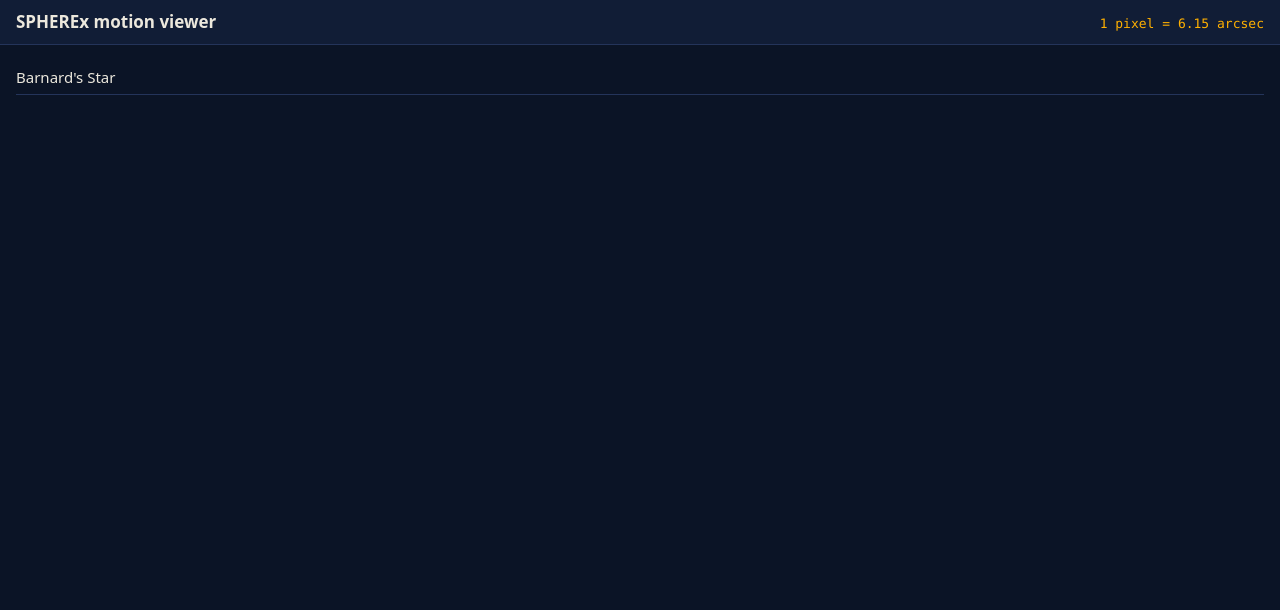
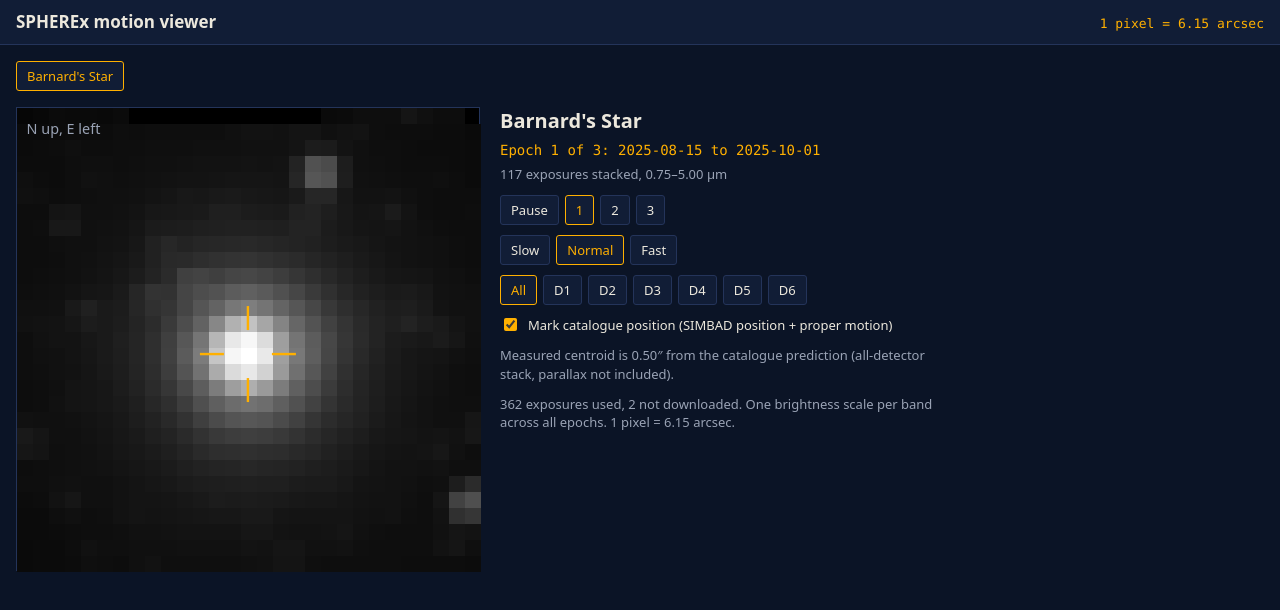
Before and after one commit to FearmessOp/blackhole-spherex, a React (Vite) app in the folder site/: page / in a window 1280 px wide. Shown: the top 610 px of the page. Built offline with nearby package versions, Linux system fonts and the light colour scheme.

Commit message:
Add blink view for epoch-stacked frames

```diff
--- a/site/index.html
+++ b/site/index.html
@@ -6,6 +6,7 @@
     <meta name="viewport" content="width=device-width, initial-scale=1.0" />
     <meta name="description"
         content="Blink SPHEREx images of a patch of sky in time order to spot moving and variable objects." />
+    <link rel="icon" href="data:," />
     <title>SPHEREx motion viewer</title>
 </head>
 
--- a/site/src/App.tsx
+++ b/site/src/App.tsx
@@ -1,4 +1,5 @@
 import { useEffect, useState } from 'react'
+import BlinkView from './BlinkView'
 
 type TargetEntry = {
     slug: string
@@ -14,6 +15,7 @@ const INDEX_URL = `${import.meta.env.BASE_URL}data/index.json`
 
 export default function App() {
     const [index, setIndex] = useState<IndexState>({ status: 'loading' })
+    const [slug, setSlug] = useState<string | null>(null)
 
     useEffect(() => {
         let cancelled = false
@@ -50,11 +52,20 @@ export default function App() {
                     <p className="note">No processed targets are available yet.</p>
                 )}
                 {index.status === 'ready' && (
-                    <ul className="targets">
-                        {index.targets.map((t) => (
-                            <li key={t.slug}>{t.name}</li>
-                        ))}
-                    </ul>
+                    <>
+                        <nav className="row targets">
+                            {index.targets.map((t) => (
+                                <button
+                                    key={t.slug}
+                                    className={t.slug === (slug ?? index.targets[0].slug) ? 'on' : ''}
+                                    onClick={() => setSlug(t.slug)}
+                                >
+                                    {t.name}
+                                </button>
+                            ))}
+                        </nav>
+                        <BlinkView key={slug ?? index.targets[0].slug} slug={slug ?? index.targets[0].slug} />
+                    </>
                 )}
             </main>
         </div>
--- /dev/null
+++ b/site/src/BlinkView.tsx
@@ -0,0 +1,166 @@
+import { useEffect, useState } from 'react'
+
+type Epoch = {
+    index: number
+    t_start: string
+    t_end: string
+    n_exposures: number
+    predicted: { x: number; y: number }
+    measured?: { x: number; y: number }
+    offset_arcsec?: { east: number; north: number; total: number }
+}
+type Frame = { epoch: number; png: string; n_frames: number; wave_min_um: number; wave_max_um: number }
+type Band = { id: string; label: string; frames: Frame[] }
+type Meta = {
+    name: string
+    grid: { npix: number; scale_arcsec: number }
+    n_exposures: number
+    n_missing: number
+    epochs: Epoch[]
+    bands: Band[]
+}
+
+const ZOOM = 16
+const SPEEDS = [
+    { label: 'Slow', ms: 1200 },
+    { label: 'Normal', ms: 600 },
+    { label: 'Fast', ms: 250 }]
+
+export default function BlinkView({ slug }: { slug: string }) {
+    const base = `${import.meta.env.BASE_URL}data/${slug}/`
+    const [meta, setMeta] = useState<Meta | null>(null)
+    const [failed, setFailed] = useState(false)
+    const [bandId, setBandId] = useState('all')
+    const [pos, setPos] = useState(0)
+    const [playing, setPlaying] = useState(true)
+    const [ms, setMs] = useState(600)
+    const [marker, setMarker] = useState(true)
+
+    useEffect(() => {
+        let cancelled = false
+        setMeta(null)
+        setFailed(false)
+        fetch(`${base}meta.json`)
+            .then((r) => (r.ok ? r.json() : Promise.reject(new Error(String(r.status)))))
+            .then((m: Meta) => {
+                if (!cancelled) setMeta(m)
+            })
+            .catch(() => {
+                if (!cancelled) setFailed(true)
+            })
+        return () => {
+            cancelled = true
+        }
+    }, [base])
+
+    const band = meta?.bands.find((b) => b.id === bandId) ?? meta?.bands[0]
+    const nFrames = band?.frames.length ?? 0
+
+    useEffect(() => {
+        if (!playing || nFrames < 2) return
+        const id = window.setInterval(() => setPos((p) => (p + 1) % nFrames), ms)
+        return () => window.clearInterval(id)
+    }, [playing, ms, nFrames])
+
+    if (failed) return <p className="note">Could not load the data for this target.</p>
+    if (!meta || !band) return <p className="note">Loading…</p>
+
+    const frame = band.frames[pos % nFrames]
+    const epoch = meta.epochs[frame.epoch]
+    const n = meta.grid.npix
+    const size = n * ZOOM
+
+    return (
+        <div className="blink">
+            <div className="view" style={{ width: size, height: size }}>
+                {band.frames.map((f) => (
+                    <img
+                        key={f.png}
+                        className="sky"
+                        src={base + f.png}
+                        width={size}
+                        height={size}
+                        alt=""
+                        style={{ visibility: f === frame ? 'visible' : 'hidden' }}
+                    />
+                ))}
+                <svg className="overlay" viewBox={`0 0 ${n} ${n}`} width={size} height={size}>
+                    {marker && (
+                        <g className="marker" transform={`translate(${epoch.predicted.x + 0.5} ${epoch.predicted.y + 0.5})`}>
+                            <line x1="-3" y1="0" x2="-1.5" y2="0" />
+                            <line x1="1.5" y1="0" x2="3" y2="0" />
+                            <line x1="0" y1="-3" x2="0" y2="-1.5" />
+                            <line x1="0" y1="1.5" x2="0" y2="3" />
+                        </g>
+                    )}
+                    <text className="compass" x="0.6" y="1.6">N up, E left</text>
+                </svg>
+            </div>
+
+            <div className="panel">
+                <h2>{meta.name}</h2>
+                <p className="epoch">
+                    Epoch {frame.epoch + 1} of {meta.epochs.length}: {epoch.t_start.slice(0, 10)} to {epoch.t_end.slice(0, 10)}
+                </p>
+                <p className="detail">
+                    {frame.n_frames} exposures stacked, {frame.wave_min_um.toFixed(2)}–{frame.wave_max_um.toFixed(2)} µm
+                </p>
+
+                <div className="row">
+                    <button onClick={() => setPlaying(!playing)}>{playing ? 'Pause' : 'Play'}</button>
+                    {band.frames.map((f, i) => (
+                        <button
+                            key={f.png}
+                            className={i === pos % nFrames ? 'on' : ''}
+                            onClick={() => {
+                                setPlaying(false)
+                                setPos(i)
+                            }}
+                        >
+                            {f.epoch + 1}
+                        </button>
+                    ))}
+                </div>
+
+                <div className="row">
+                    {SPEEDS.map((s) => (
+                        <button key={s.ms} className={s.ms === ms ? 'on' : ''} onClick={() => setMs(s.ms)}>
+                            {s.label}
+                        </button>
+                    ))}
+                </div>
+
+                <div className="row">
+                    {meta.bands.map((b) => (
+                        <button
+                            key={b.id}
+                            className={b.id === band.id ? 'on' : ''}
+                            onClick={() => {
+                                setBandId(b.id)
+                                setPos(0)
+                            }}
+                        >
+                            {b.id === 'all' ? 'All' : b.id.toUpperCase()}
+                        </button>
+                    ))}
+                </div>
+
+                <label className="check">
+                    <input type="checkbox" checked={marker} onChange={(e) => setMarker(e.target.checked)} />
+                    Mark catalogue position (SIMBAD position + proper motion)
+                </label>
+
+                {epoch.offset_arcsec && (
+                    <p className="detail">
+                        Measured centroid is {epoch.offset_arcsec.total.toFixed(2)}″ from the catalogue prediction
+                        (all-detector stack, parallax not included).
+                    </p>
+                )}
+                <p className="detail">
+                    {meta.n_exposures} exposures used, {meta.n_missing} not downloaded. One brightness scale per
+                    band across all epochs. 1 pixel = {meta.grid.scale_arcsec} arcsec.
+                </p>
+            </div>
+        </div>
+    )
+}
--- a/site/src/styles.css
+++ b/site/src/styles.css
@@ -66,20 +66,113 @@ body {
     color: var(--muted);
 }
 
-.targets {
-    margin: 0;
-    padding: 0;
-    list-style: none;
+.row {
+    display: flex;
+    flex-wrap: wrap;
+    gap: 6px;
+    margin: 0 0 10px;
 }
 
-.targets li {
-    padding: 6px 0;
-    border-bottom: 1px solid var(--line);
+.targets {
+    margin-bottom: 16px;
+}
+
+button {
+    padding: 5px 10px;
+    border: 1px solid var(--line);
+    border-radius: 3px;
+    background: var(--panel);
+    color: var(--text);
+    font: inherit;
+    font-size: 13px;
+    cursor: pointer;
+}
+
+button:hover {
+    border-color: var(--muted);
+}
+
+button.on {
+    border-color: var(--accent);
+    color: var(--accent);
+}
+
+.blink {
+    display: flex;
+    flex-wrap: wrap;
+    align-items: flex-start;
+    gap: 20px;
+}
+
+.view {
+    position: relative;
+    flex: none;
+    border: 1px solid var(--line);
+    background: #000;
+}
+
+.view img,
+.view .overlay {
+    position: absolute;
+    top: 0;
+    left: 0;
+    display: block;
 }
 
 /* Sky images are shown pixel for pixel: never smoothed. */
 img.sky,
 canvas.sky {
+    image-rendering: crisp-edges;
     image-rendering: pixelated;
-    image-rendering: crisp-edges;
 }
+
+.overlay {
+    pointer-events: none;
+}
+
+.marker line {
+    stroke: var(--accent);
+    stroke-width: 0.15;
+}
+
+.compass {
+    fill: var(--muted);
+    font-size: 0.9px;
+}
+
+.panel {
+    flex: 1;
+    min-width: 260px;
+    max-width: 460px;
+}
+
+.panel h2 {
+    margin: 0 0 6px;
+    font-size: 20px;
+    font-weight: 600;
+}
+
+.epoch {
+    margin: 0 0 4px;
+    color: var(--accent);
+    font-family: ui-monospace, Consolas, 'Courier New', monospace;
+    font-size: 14px;
+}
+
+.detail {
+    margin: 0 0 12px;
+    color: var(--muted);
+    font-size: 13px;
+}
+
+.check {
+    display: flex;
+    align-items: center;
+    gap: 8px;
+    margin: 0 0 12px;
+    font-size: 13px;
+}
+
+.check input {
+    accent-color: var(--accent);
+}
```
Also changed, not shown: 2 other files (tests, documents, lock files or other folders).
